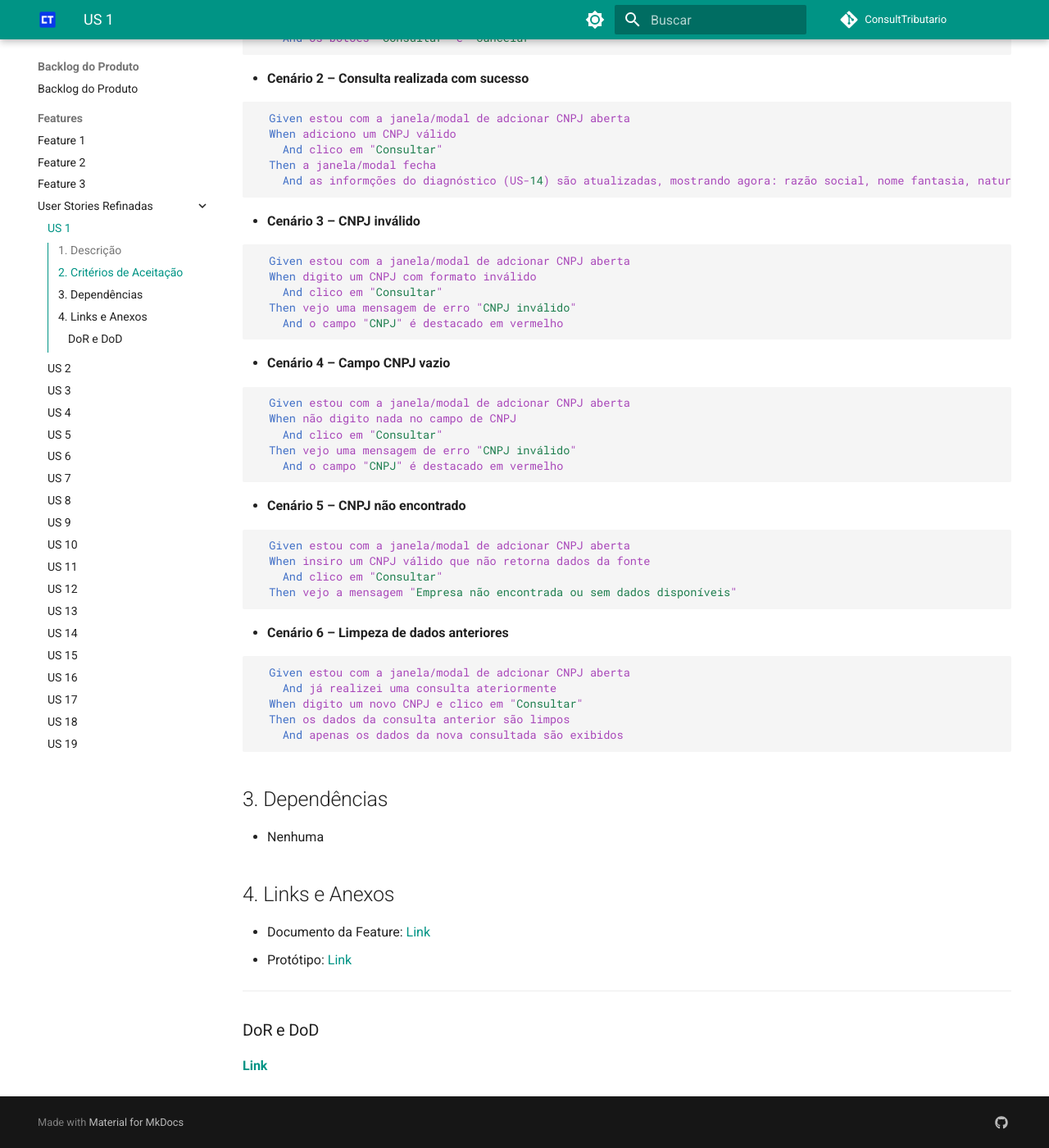
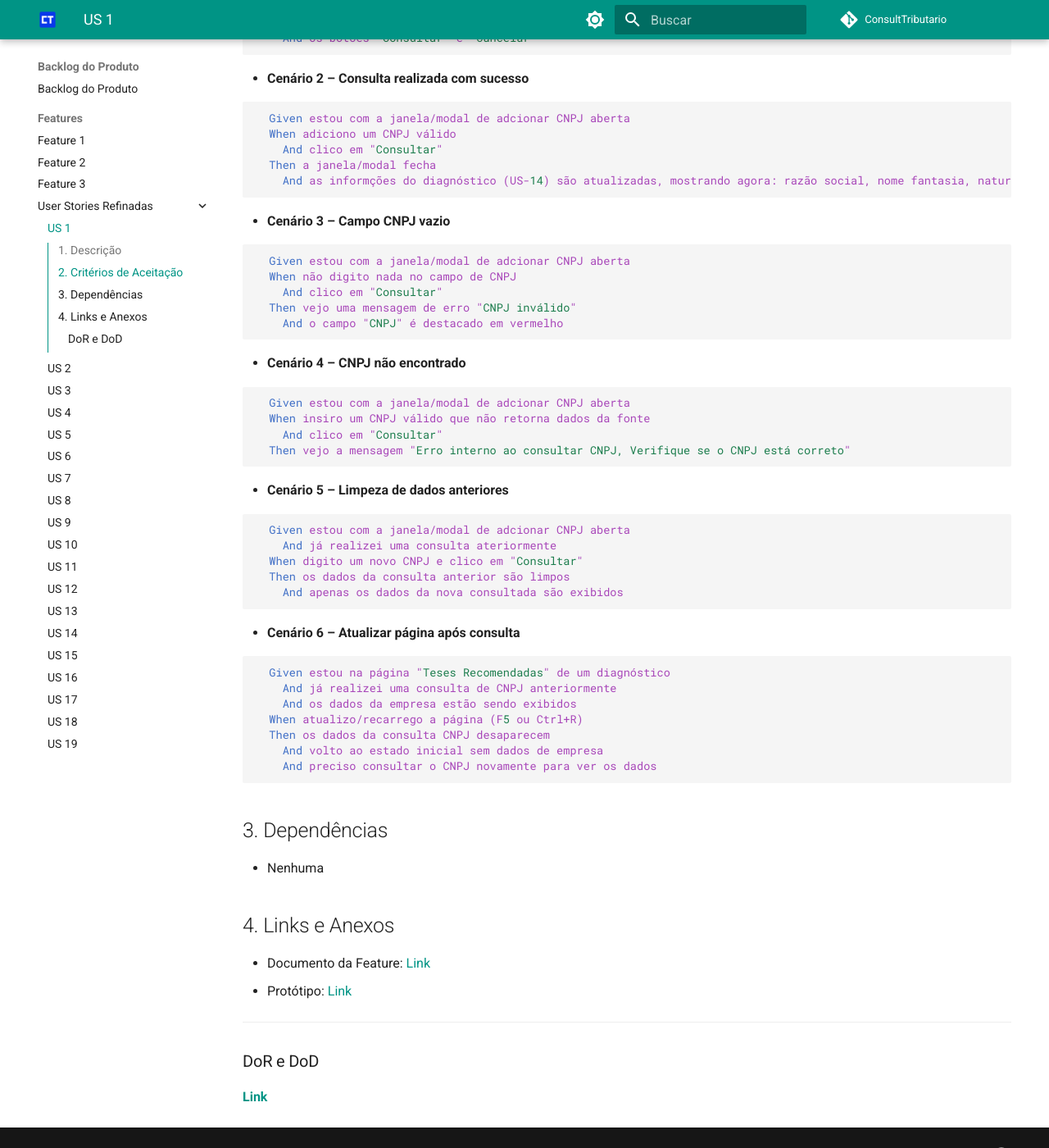
Before and after one commit to mdsreq-fga-unb/2025.1-T02-ConsultTributario, an MkDocs documentation site: the page built from docs/features/realizar-diagnostico-tributario/us-01.md, in a window 1280 px wide and 1400 px high, scrolled down 729 px. Shown: the whole window at 82% size. Built offline with MkDocs 1.6.1 and Material for MkDocs 9.7.7, drawn with Linux system fonts in a browser that asks for light colours; comment, search, counter and statistics services are not loaded.

Commit message:
docs: update US-01 acceptance criteria

````diff
--- a/docs/features/realizar-diagnostico-tributario/us-01.md
+++ b/docs/features/realizar-diagnostico-tributario/us-01.md
@@ -36,17 +36,7 @@
     And as informções do diagnóstico (US-14) são atualizadas, mostrando agora: razão social, nome fantasia, natureza jurídica, situação cadastral, data de abertura, UF e município
 ```
 
-- **Cenário 3 – CNPJ inválido**
-
-```gherkin
-  Given estou com a janela/modal de adcionar CNPJ aberta
-  When digito um CNPJ com formato inválido
-    And clico em "Consultar"
-  Then vejo uma mensagem de erro "CNPJ inválido"
-    And o campo "CNPJ" é destacado em vermelho
-```
-
-- **Cenário 4 – Campo CNPJ vazio**
+- **Cenário 3 – Campo CNPJ vazio**
 
 ```gherkin
   Given estou com a janela/modal de adcionar CNPJ aberta
@@ -56,16 +46,16 @@
     And o campo "CNPJ" é destacado em vermelho
 ```
 
-- **Cenário 5 – CNPJ não encontrado**
+- **Cenário 4 – CNPJ não encontrado**
 
 ```gherkin
   Given estou com a janela/modal de adcionar CNPJ aberta
   When insiro um CNPJ válido que não retorna dados da fonte
     And clico em "Consultar"
-  Then vejo a mensagem "Empresa não encontrada ou sem dados disponíveis"
+  Then vejo a mensagem "Erro interno ao consultar CNPJ, Verifique se o CNPJ está correto"
 ```
 
-- **Cenário 6 – Limpeza de dados anteriores**
+- **Cenário 5 – Limpeza de dados anteriores**
 
 ```gherkin
   Given estou com a janela/modal de adcionar CNPJ aberta
@@ -74,6 +64,19 @@
   Then os dados da consulta anterior são limpos
     And apenas os dados da nova consultada são exibidos
 ```
+
+- **Cenário 6 – Atualizar página após consulta**
+
+```gherkin
+  Given estou na página "Teses Recomendadas" de um diagnóstico
+    And já realizei uma consulta de CNPJ anteriormente
+    And os dados da empresa estão sendo exibidos
+  When atualizo/recarrego a página (F5 ou Ctrl+R)
+  Then os dados da consulta CNPJ desaparecem
+    And volto ao estado inicial sem dados de empresa
+    And preciso consultar o CNPJ novamente para ver os dados
+```
+
 
 ## 3. Dependências
 
````
